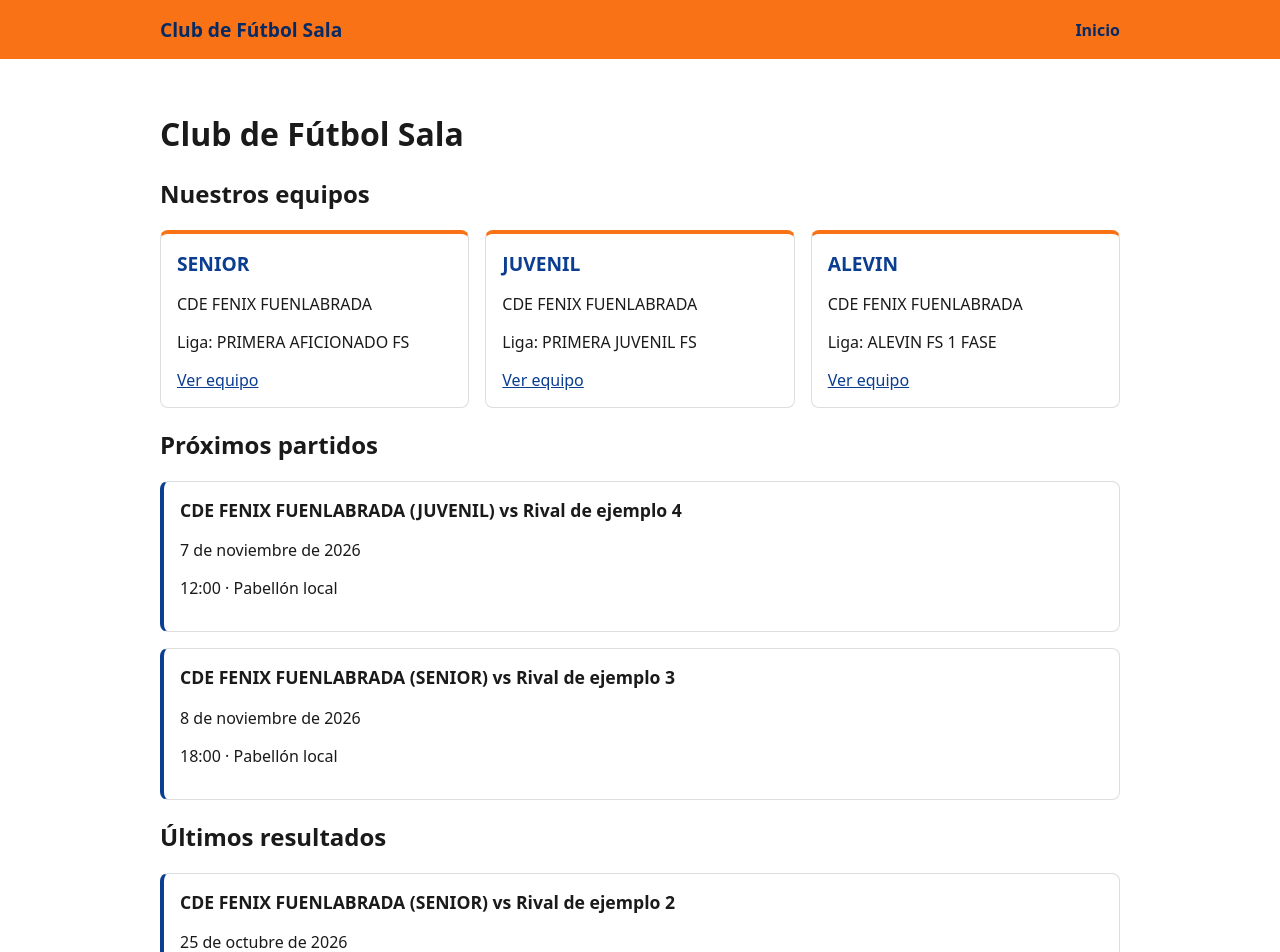
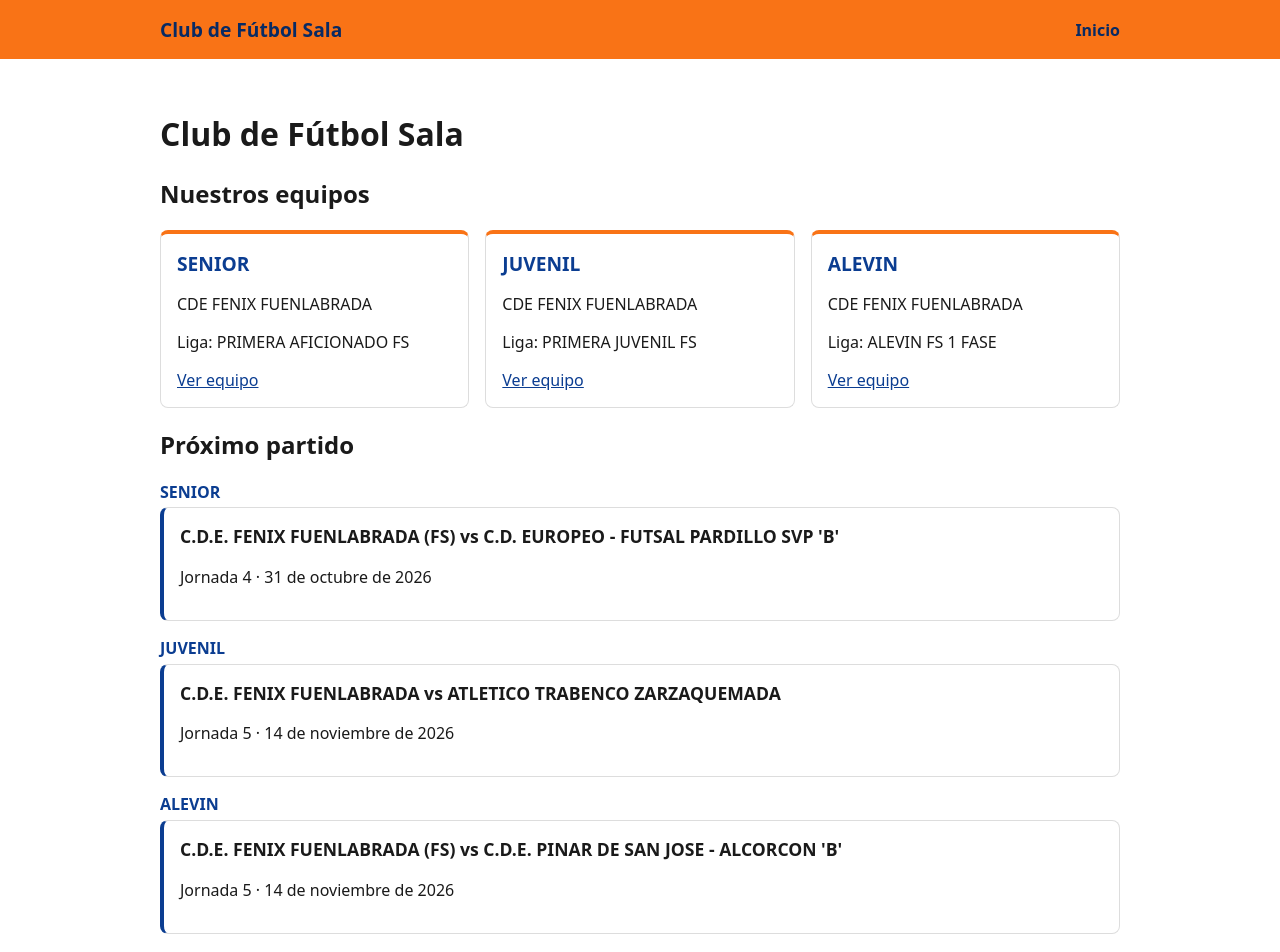
Before and after one commit to rvelasco2199/MI_PRIMERA_WEB, a React (Vite) app: page / in a window 1280 px wide. Shown: the top 952 px of the page. Built offline with nearby package versions, Linux system fonts and the light colour scheme.

Commit message:
INICIO: Proximos resultados y ultimo partido

```diff
--- a/src/App.css
+++ b/src/App.css
@@ -153,3 +153,9 @@
   font-size: 0.9rem;
   color: #555555;
 }
+
+.match-category {
+  margin: 0 0 0.3rem;
+  font-weight: bold;
+  color: var(--color-secondary);
+}
--- a/src/data/matches.js
+++ /dev/null
@@ -1,57 +0,0 @@
-export const matches = [
-  {
-    id: 1,
-    teamId: 1,
-    date: '2026-10-18',
-    time: '18:00',
-    opponent: 'Rival de ejemplo 1',
-    venue: 'Pabellón local',
-    played: true,
-    homeScore: 5,
-    awayScore: 3,
-  },
-  {
-    id: 2,
-    teamId: 1,
-    date: '2026-10-25',
-    time: '19:30',
-    opponent: 'Rival de ejemplo 2',
-    venue: 'Pabellón visitante',
-    played: true,
-    homeScore: 2,
-    awayScore: 2,
-  },
-  {
-    id: 3,
-    teamId: 1,
-    date: '2026-11-08',
-    time: '18:00',
-    opponent: 'Rival de ejemplo 3',
-    venue: 'Pabellón local',
-    played: false,
-    homeScore: null,
-    awayScore: null,
-  },
-  {
-    id: 4,
-    teamId: 2,
-    date: '2026-11-07',
-    time: '12:00',
-    opponent: 'Rival de ejemplo 4',
-    venue: 'Pabellón local',
-    played: false,
-    homeScore: null,
-    awayScore: null,
-  },
-  {
-    id: 5,
-    teamId: 3,
-    date: '2026-10-24',
-    time: '10:30',
-    opponent: 'Rival de ejemplo 5',
-    venue: 'Pabellón visitante',
-    played: true,
-    homeScore: 1,
-    awayScore: 4,
-  },
-]
--- a/src/pages/Home.jsx
+++ b/src/pages/Home.jsx
@@ -1,21 +1,16 @@
 import { teams } from '../data/teams'
-import { matches } from '../data/matches'
+import { getUpcomingMatches, getPlayedMatches } from '../utils/teamMatches'
 import TeamCard from '../components/TeamCard'
 import MatchCard from '../components/MatchCard'
 
-function getTeamName(teamId) {
-  const team = teams.find((item) => item.id === teamId)
-     return team ? `${team.name} (${team.category})` : 'Equipo'
-}
+function Home() {
+  const nextMatches = teams
+    .map((team) => ({ team, match: getUpcomingMatches(team)[0] }))
+    .filter((item) => item.match)
 
-function Home() {
-  const upcomingMatches = matches
-    .filter((match) => !match.played)
-    .sort((a, b) => a.date.localeCompare(b.date))
-
-  const playedMatches = matches
-    .filter((match) => match.played)
-    .sort((a, b) => b.date.localeCompare(a.date))
+  const lastMatches = teams
+    .map((team) => ({ team, match: getPlayedMatches(team)[0] }))
+    .filter((item) => item.match)
 
   return (
     <main>
@@ -28,25 +23,23 @@ function Home() {
         ))}
       </section>
 
-      <h2>Próximos partidos</h2>
+      <h2>Próximo partido</h2>
       <section className="match-list">
-        {upcomingMatches.map((match) => (
-          <MatchCard
-            key={match.id}
-            match={match}
-            teamName={getTeamName(match.teamId)}
-          />
+        {nextMatches.map(({ team, match }) => (
+          <div key={team.id}>
+            <p className="match-category">{team.category}</p>
+            <MatchCard match={match} />
+          </div>
         ))}
       </section>
 
-      <h2>Últimos resultados</h2>
+      <h2>Último resultado</h2>
       <section className="match-list">
-        {playedMatches.map((match) => (
-          <MatchCard
-            key={match.id}
-            match={match}
-            teamName={getTeamName(match.teamId)}
-          />
+        {lastMatches.map(({ team, match }) => (
+          <div key={team.id}>
+            <p className="match-category">{team.category}</p>
+            <MatchCard match={match} />
+          </div>
         ))}
       </section>
     </main>
```
